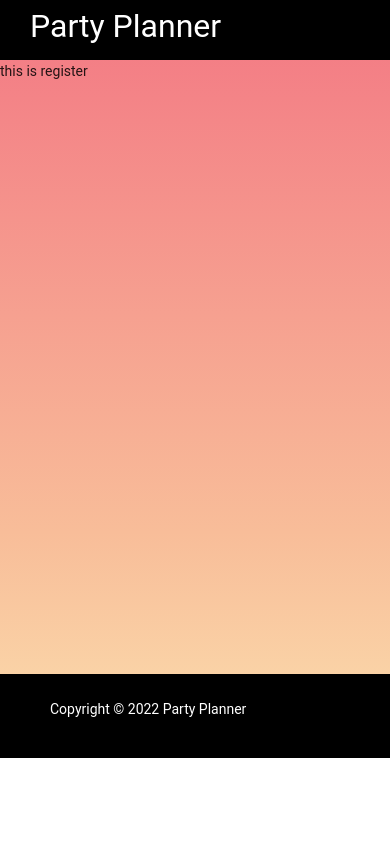
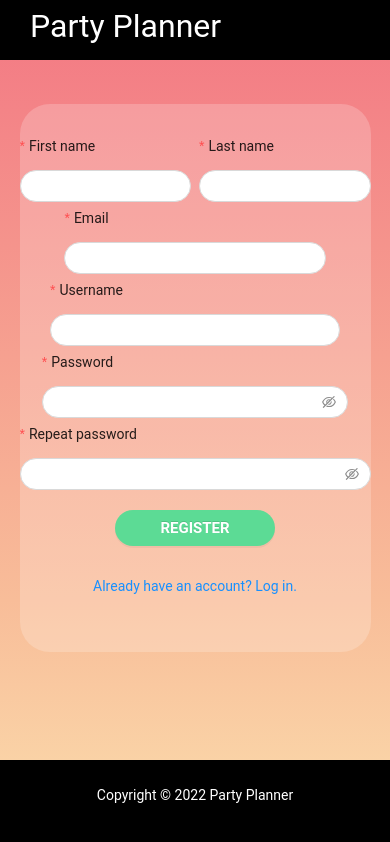
Before and after one commit to GasperFunda/PartyPlannerFrontend, a React (Create React App) app: page /register in a window 390 px wide. Built offline with nearby package versions, Linux system fonts and the light colour scheme.

Commit message:
Added register and login pages layouts

```diff
--- a/package.json
+++ b/package.json
@@ -3,6 +3,7 @@
   "version": "0.1.0",
   "private": true,
   "dependencies": {
+    "@ant-design/icons": "^4.7.0",
     "@testing-library/jest-dom": "^5.16.2",
     "@testing-library/react": "^12.1.3",
     "@testing-library/user-event": "^13.5.0",
--- a/src/App.css
+++ b/src/App.css
@@ -31,8 +31,67 @@
 .button {
   border-radius: 20px !important;
   font-size: 15px;
-  padding: 10px 45px;
+  padding: 18px 45px;
+  font-weight: 700;
   background-color: #5cdb95 !important;
   border: none !important;
   line-height: 0px;
 }
+
+.signInBody {
+  background: rgba(255, 255, 255, 0.2);
+  width: 40%;
+  height: 40vh;
+  border-radius: 30px;
+  display: flex;
+  flex-direction: column;
+  justify-content: center;
+  align-items: center;
+}
+
+.registerContainer {
+  background: rgba(255, 255, 255, 0.2);
+  width: 40%;
+  height: 70vh;
+  border-radius: 30px;
+  display: flex;
+  flex-direction: column;
+  justify-content: center;
+  align-items: center;
+}
+
+.registerBody {
+  background: rgba(255, 255, 255, 0.2);
+  width: 60%;
+  height: 65vh;
+  border-radius: 30px;
+  margin-top: 45px;
+  display: flex;
+  flex-direction: column;
+  justify-content: center;
+  align-items: center;
+}
+
+@media (max-width: 900px) {
+  .signInBody {
+    width: 80%;
+  }
+  .registerBody {
+    width: 90%;
+  }
+}
+
+.loginContainer {
+  display: flex;
+  justify-content: center;
+  align-items: center;
+  height: 70vh;
+}
+
+.input {
+  border-radius: 20px;
+}
+
+.formItem {
+  margin: 0;
+}
--- a/src/common/layout/BaseLayout.css
+++ b/src/common/layout/BaseLayout.css
@@ -40,17 +40,3 @@ footer {
 .copyright {
   margin-left: calc(50vw - 167px);
 }
-
-@media (max-width: 1150px) {
-  .footer {
-    display: block;
-  }
-
-  .media {
-    margin-left: calc(50vw - 118px);
-  }
-
-  .page-container {
-    min-height: calc(100vh - 170px) !important;
-  }
-}
--- /dev/null
+++ b/src/pages/login/Form.tsx
@@ -0,0 +1,42 @@
+import Icon from "@ant-design/icons/lib/components/Icon";
+import { Button, Form as AntdForm, Input } from "antd";
+
+const { Item } = AntdForm;
+
+export interface IFormProps {}
+
+export default function Form(props: IFormProps) {
+  return (
+    <AntdForm className="signInBody" name="login">
+      <Icon type="login" />
+      <Item
+        label="Email"
+        name="email"
+        labelCol={{ span: 24 }}
+        rules={[{ required: true, message: "Please input your email" }]}
+      >
+        <Input className="input" />
+      </Item>
+      <Item
+        label="Password"
+        name="password"
+        className="formItem"
+        labelCol={{ span: 24 }}
+        rules={[{ required: true, message: "Please input your password" }]}
+      >
+        <Input.Password className="input" />
+      </Item>
+      <Item>
+        <a href="#">Forgot your password?</a>
+      </Item>
+      <Item>
+        <Button type="primary" htmlType="submit" className="button">
+          LOGIN
+        </Button>
+      </Item>
+      <Item>
+        <a href="/register">Don't have an account yet? Register now.</a>
+      </Item>
+    </AntdForm>
+  );
+}
--- a/src/pages/login/Login.tsx
+++ b/src/pages/login/Login.tsx
@@ -1,10 +1,10 @@
 import { ReactElement } from "react";
+import Form from "./Form";
 
 export default function Login(): ReactElement {
   return (
-    <div>
-      {" "}
-      <p>this is login</p>
+    <div className="loginContainer">
+      <Form />
     </div>
   );
 }
--- /dev/null
+++ b/src/pages/register/Form.tsx
@@ -0,0 +1,117 @@
+import Icon from "@ant-design/icons/lib/components/Icon";
+import { Button, Col, Form as AntdForm, Input, Row } from "antd";
+
+const { Item } = AntdForm;
+
+export interface IFormProps {}
+
+export default function Form(props: IFormProps) {
+  return (
+    <AntdForm className="registerBody" name="register">
+      <Icon type="login" />
+      <Row gutter={8}>
+        <Col span={12}>
+          <Item
+            label="First name"
+            name="firstName"
+            className="formItem"
+            labelCol={{ span: 24 }}
+            rules={[
+              { required: true, message: "Please input your first name" },
+            ]}
+          >
+            <Input className="input" />
+          </Item>
+        </Col>
+        <Col span={12}>
+          <Item
+            label="Last name"
+            name="lastName"
+            className="formItem"
+            labelCol={{ span: 24 }}
+            rules={[{ required: true, message: "Please input your last name" }]}
+          >
+            <Input className="input" />
+          </Item>
+        </Col>
+      </Row>
+      <Item
+        label="Email"
+        name="email"
+        className="formItem"
+        labelCol={{ span: 24 }}
+        rules={[
+          {
+            pattern: new RegExp(
+              /(?:[a-z0-9!#$%&'*+/=?^_`{|}~-]+(?:\.[a-z0-9!#$%&'*+/=?^_`{|}~-]+)*)@(?:(?:[a-z0-9](?:[a-z0-9-]*[a-z0-9])?\.)+[a-z0-9](?:[a-z0-9-]*[a-z0-9])?|\[(?:(?:(2(5[0-5]|[0-4][0-9])|1[0-9][0-9]|[1-9]?[0-9]))\.){3}(?:(2(5[0-5]|[0-4][0-9])|1[0-9][0-9]|[1-9]?[0-9])|[a-z0-9-]*[a-z0-9])\])/
+            ),
+            required: true,
+            message: "Please enter your email",
+          },
+        ]}
+      >
+        <Input className="input" />
+      </Item>
+      <Item
+        label="Username"
+        name="username"
+        className="formItem"
+        labelCol={{ span: 24 }}
+        rules={[{ required: true, message: "Please input your username" }]}
+      >
+        <Input className="input" />
+      </Item>
+      <Item
+        label="Password"
+        name="password"
+        className="formItem"
+        labelCol={{ span: 24 }}
+        rules={[
+          {
+            required: true,
+            message: "Please enter password.",
+          },
+          {
+            pattern: new RegExp(
+              /^(?=.*\d)(?=.*[a-z])(?=.*[A-Z])(?=.*[a-zA-Z]).{7,}$/
+            ),
+            message:
+              "Password needs to have at least 7 characters, 1 number, 1 upper case letter and 1 lower case letter.",
+          },
+        ]}
+      >
+        <Input.Password className="input" />
+      </Item>
+      <Item
+        label="Repeat password"
+        name="repeatPassword"
+        className="formItem"
+        style={{ marginBottom: "20px" }}
+        labelCol={{ span: 24 }}
+        rules={[
+          {
+            required: true,
+            message: "Please enter password.",
+          },
+          {
+            pattern: new RegExp(
+              /^(?=.*\d)(?=.*[a-z])(?=.*[A-Z])(?=.*[a-zA-Z]).{7,}$/
+            ),
+            message:
+              "Password needs to have at least 7 characters, 1 number, 1 upper case letter and 1 lower case letter.",
+          },
+        ]}
+      >
+        <Input.Password className="input" />
+      </Item>
+      <Item>
+        <Button type="primary" htmlType="submit" className="button">
+          REGISTER
+        </Button>
+      </Item>
+      <Item>
+        <a href="/login">Already have an account? Log in.</a>
+      </Item>
+    </AntdForm>
+  );
+}
--- a/src/pages/register/Register.tsx
+++ b/src/pages/register/Register.tsx
@@ -1,9 +1,10 @@
 import { ReactElement } from "react";
+import Form from "./Form";
 
 export default function Register(): ReactElement {
   return (
-    <div>
-      <p>this is register</p>
+    <div className="loginContainer">
+      <Form />
     </div>
   );
 }
```
